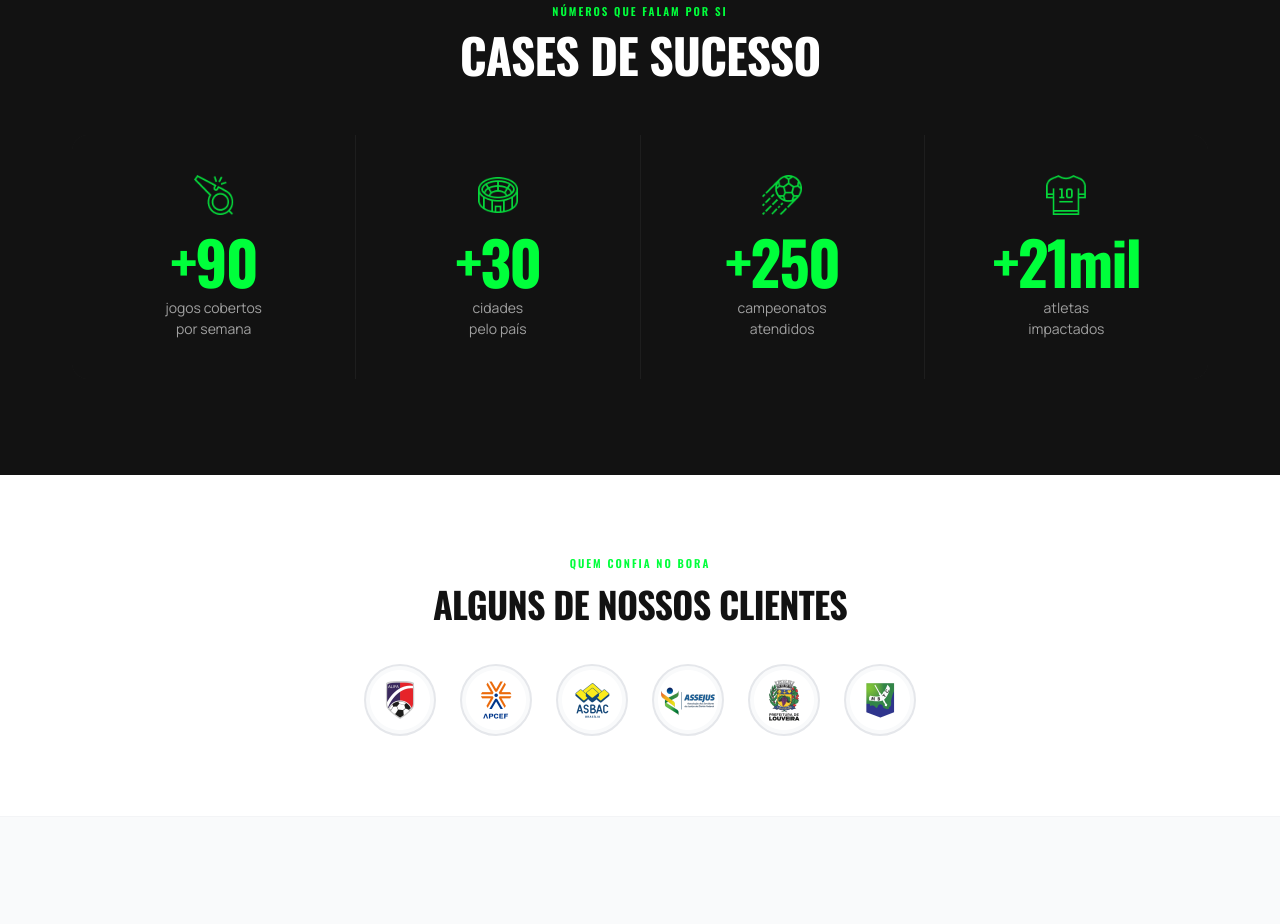
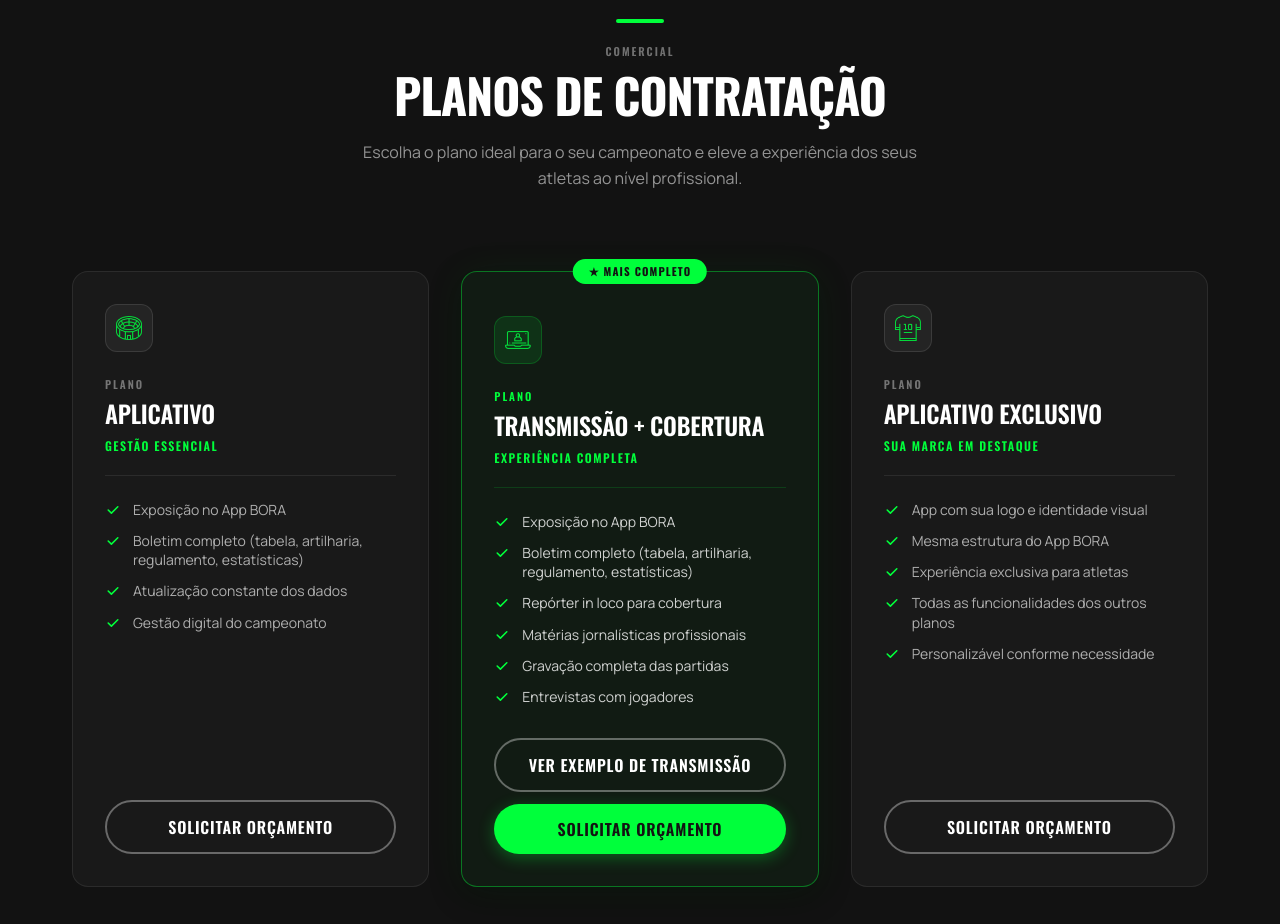
Before and after one commit to victorsilvestre/bora_site, a website: page src/index.html in a window 1280 px wide. Shown: the part 3656-4580 px from the top of the page. Drawn offline with nearby package versions, Linux system fonts and the light colour scheme.

Commit message:
inclusão seção planos no site

```diff
--- /dev/null
+++ b/src/components/planos.html
@@ -0,0 +1,187 @@
+<!-- ========== PLANOS DE CONTRATAÇÃO ========== -->
+<section id="planos" class="bg-bora-dark py-20 md:py-28 overflow-hidden">
+  <div class="container-site">
+
+    <!-- Header -->
+    <div class="text-center mb-16 md:mb-20">
+      <span class="green-bar" style="margin-left:auto;margin-right:auto;"></span>
+      <p class="section-label-dark mb-3">Comercial</p>
+      <h2 class="heading-section text-white text-3xl sm:text-4xl lg:text-5xl mb-5">
+        Planos de Contratação
+      </h2>
+      <p class="text-white/55 text-base leading-relaxed max-w-xl mx-auto">
+        Escolha o plano ideal para o seu campeonato e eleve a experiência dos seus atletas ao nível profissional.
+      </p>
+    </div>
+
+    <!-- Plans Grid -->
+    <div class="grid grid-cols-1 md:grid-cols-3 gap-6 lg:gap-8 items-stretch">
+
+      <!-- ── Plano Aplicativo ── -->
+      <div class="plan-card flex flex-col">
+        <!-- Icon -->
+        <div class="w-12 h-12 rounded-xl flex items-center justify-center mb-6 p-2.5"
+             style="background:rgba(255,255,255,0.05); border:1px solid rgba(255,255,255,0.1);">
+          <img src="./assets/icons/icon_estadio.png" alt="" aria-hidden="true"
+               class="w-full h-full object-contain"
+               style="filter: invert(54%) sepia(90%) saturate(600%) hue-rotate(87deg) brightness(110%);" />
+        </div>
+        <!-- Label + Name -->
+        <p class="section-label-dark mb-1">Plano</p>
+        <h3 class="heading-card text-white text-2xl mb-2">Aplicativo</h3>
+        <!-- Tagline -->
+        <p class="mb-5" style="font-family:'Oswald',sans-serif; font-size:0.75rem; font-weight:600; text-transform:uppercase; letter-spacing:0.12em; color:#00FF3B;">Gestão Essencial</p>
+        <!-- Divider -->
+        <div class="w-full h-px mb-6" style="background:rgba(255,255,255,0.08);"></div>
+        <!-- Benefits -->
+        <ul class="space-y-3 mb-8 flex-1">
+          <li class="flex items-start gap-3">
+            <svg class="w-4 h-4 flex-shrink-0 mt-0.5" fill="currentColor" viewBox="0 0 20 20" style="color:#00FF3B"><path fill-rule="evenodd" d="M16.707 5.293a1 1 0 010 1.414l-8 8a1 1 0 01-1.414 0l-4-4a1 1 0 011.414-1.414L8 12.586l7.293-7.293a1 1 0 011.414 0z" clip-rule="evenodd"/></svg>
+            <span class="text-white/65 text-sm leading-snug">Exposição no App BORA</span>
+          </li>
+          <li class="flex items-start gap-3">
+            <svg class="w-4 h-4 flex-shrink-0 mt-0.5" fill="currentColor" viewBox="0 0 20 20" style="color:#00FF3B"><path fill-rule="evenodd" d="M16.707 5.293a1 1 0 010 1.414l-8 8a1 1 0 01-1.414 0l-4-4a1 1 0 011.414-1.414L8 12.586l7.293-7.293a1 1 0 011.414 0z" clip-rule="evenodd"/></svg>
+            <span class="text-white/65 text-sm leading-snug">Boletim completo (tabela, artilharia, regulamento, estatísticas)</span>
+          </li>
+          <li class="flex items-start gap-3">
+            <svg class="w-4 h-4 flex-shrink-0 mt-0.5" fill="currentColor" viewBox="0 0 20 20" style="color:#00FF3B"><path fill-rule="evenodd" d="M16.707 5.293a1 1 0 010 1.414l-8 8a1 1 0 01-1.414 0l-4-4a1 1 0 011.414-1.414L8 12.586l7.293-7.293a1 1 0 011.414 0z" clip-rule="evenodd"/></svg>
+            <span class="text-white/65 text-sm leading-snug">Atualização constante dos dados</span>
+          </li>
+          <li class="flex items-start gap-3">
+            <svg class="w-4 h-4 flex-shrink-0 mt-0.5" fill="currentColor" viewBox="0 0 20 20" style="color:#00FF3B"><path fill-rule="evenodd" d="M16.707 5.293a1 1 0 010 1.414l-8 8a1 1 0 01-1.414 0l-4-4a1 1 0 011.414-1.414L8 12.586l7.293-7.293a1 1 0 011.414 0z" clip-rule="evenodd"/></svg>
+            <span class="text-white/65 text-sm leading-snug">Gestão digital do campeonato</span>
+          </li>
+        </ul>
+        <!-- CTA -->
+        <a href="https://wa.me/5561999999999?text=Olá%20BORA!%20Tenho%20interesse%20no%20Plano%20Aplicativo."
+           target="_blank" rel="noopener noreferrer"
+           class="btn-outline-white" style="display:flex; justify-content:center;">
+          Solicitar Orçamento
+        </a>
+      </div>
+
+      <!-- ── Plano Transmissão + Cobertura (FEATURED) ── -->
+      <div class="plan-card plan-card--featured flex flex-col relative" style="padding-top:2.75rem;">
+        <!-- Badge -->
+        <div style="position:absolute; top:-14px; left:50%; transform:translateX(-50%);">
+          <span style="
+            display:inline-flex;
+            align-items:center;
+            gap:0.3rem;
+            padding:0.25rem 1rem;
+            background:#00FF3B;
+            color:#121212;
+            font-family:'Oswald',sans-serif;
+            font-size:0.6875rem;
+            font-weight:700;
+            text-transform:uppercase;
+            letter-spacing:0.1em;
+            border-radius:9999px;
+            white-space:nowrap;
+          ">★ Mais Completo</span>
+        </div>
+        <!-- Icon -->
+        <div class="w-12 h-12 rounded-xl flex items-center justify-center mb-6 p-2.5"
+             style="background:rgba(0,255,59,0.1); border:1px solid rgba(0,255,59,0.2);">
+          <img src="./assets/icons/icon_mesa-de-corte.png" alt="" aria-hidden="true"
+               class="w-full h-full object-contain"
+               style="filter: invert(54%) sepia(90%) saturate(600%) hue-rotate(87deg) brightness(110%);" />
+        </div>
+        <!-- Label + Name -->
+        <p class="section-label mb-1">Plano</p>
+        <h3 class="heading-card text-white text-2xl mb-2">Transmissão + Cobertura</h3>
+        <!-- Tagline -->
+        <p class="mb-5" style="font-family:'Oswald',sans-serif; font-size:0.75rem; font-weight:600; text-transform:uppercase; letter-spacing:0.12em; color:#00FF3B;">Experiência Completa</p>
+        <!-- Divider -->
+        <div class="w-full h-px mb-6" style="background:rgba(0,255,59,0.15);"></div>
+        <!-- Benefits -->
+        <ul class="space-y-3 mb-8 flex-1">
+          <li class="flex items-start gap-3">
+            <svg class="w-4 h-4 flex-shrink-0 mt-0.5" fill="currentColor" viewBox="0 0 20 20" style="color:#00FF3B"><path fill-rule="evenodd" d="M16.707 5.293a1 1 0 010 1.414l-8 8a1 1 0 01-1.414 0l-4-4a1 1 0 011.414-1.414L8 12.586l7.293-7.293a1 1 0 011.414 0z" clip-rule="evenodd"/></svg>
+            <span class="text-white/80 text-sm leading-snug">Exposição no App BORA</span>
+          </li>
+          <li class="flex items-start gap-3">
+            <svg class="w-4 h-4 flex-shrink-0 mt-0.5" fill="currentColor" viewBox="0 0 20 20" style="color:#00FF3B"><path fill-rule="evenodd" d="M16.707 5.293a1 1 0 010 1.414l-8 8a1 1 0 01-1.414 0l-4-4a1 1 0 011.414-1.414L8 12.586l7.293-7.293a1 1 0 011.414 0z" clip-rule="evenodd"/></svg>
+            <span class="text-white/80 text-sm leading-snug">Boletim completo (tabela, artilharia, regulamento, estatísticas)</span>
+          </li>
+          <li class="flex items-start gap-3">
+            <svg class="w-4 h-4 flex-shrink-0 mt-0.5" fill="currentColor" viewBox="0 0 20 20" style="color:#00FF3B"><path fill-rule="evenodd" d="M16.707 5.293a1 1 0 010 1.414l-8 8a1 1 0 01-1.414 0l-4-4a1 1 0 011.414-1.414L8 12.586l7.293-7.293a1 1 0 011.414 0z" clip-rule="evenodd"/></svg>
+            <span class="text-white/80 text-sm leading-snug">Repórter in loco para cobertura</span>
+          </li>
+          <li class="flex items-start gap-3">
+            <svg class="w-4 h-4 flex-shrink-0 mt-0.5" fill="currentColor" viewBox="0 0 20 20" style="color:#00FF3B"><path fill-rule="evenodd" d="M16.707 5.293a1 1 0 010 1.414l-8 8a1 1 0 01-1.414 0l-4-4a1 1 0 011.414-1.414L8 12.586l7.293-7.293a1 1 0 011.414 0z" clip-rule="evenodd"/></svg>
+            <span class="text-white/80 text-sm leading-snug">Matérias jornalísticas profissionais</span>
+          </li>
+          <li class="flex items-start gap-3">
+            <svg class="w-4 h-4 flex-shrink-0 mt-0.5" fill="currentColor" viewBox="0 0 20 20" style="color:#00FF3B"><path fill-rule="evenodd" d="M16.707 5.293a1 1 0 010 1.414l-8 8a1 1 0 01-1.414 0l-4-4a1 1 0 011.414-1.414L8 12.586l7.293-7.293a1 1 0 011.414 0z" clip-rule="evenodd"/></svg>
+            <span class="text-white/80 text-sm leading-snug">Gravação completa das partidas</span>
+          </li>
+          <li class="flex items-start gap-3">
+            <svg class="w-4 h-4 flex-shrink-0 mt-0.5" fill="currentColor" viewBox="0 0 20 20" style="color:#00FF3B"><path fill-rule="evenodd" d="M16.707 5.293a1 1 0 010 1.414l-8 8a1 1 0 01-1.414 0l-4-4a1 1 0 011.414-1.414L8 12.586l7.293-7.293a1 1 0 011.414 0z" clip-rule="evenodd"/></svg>
+            <span class="text-white/80 text-sm leading-snug">Entrevistas com jogadores</span>
+          </li>
+        </ul>
+        <!-- CTAs -->
+        <div class="flex flex-col gap-3">
+          <a href="https://www.youtube.com/@borasolucoes" target="_blank" rel="noopener noreferrer"
+             class="btn-outline-white" style="display:flex; justify-content:center;">
+            Ver Exemplo de Transmissão
+          </a>
+          <a href="https://wa.me/5561999999999?text=Olá%20BORA!%20Tenho%20interesse%20no%20Plano%20Transmissão%20e%20Cobertura."
+             target="_blank" rel="noopener noreferrer"
+             class="btn-primary" style="display:flex; justify-content:center;">
+            Solicitar Orçamento
+          </a>
+        </div>
+      </div>
+
+      <!-- ── Plano Aplicativo Exclusivo ── -->
+      <div class="plan-card flex flex-col">
+        <!-- Icon -->
+        <div class="w-12 h-12 rounded-xl flex items-center justify-center mb-6 p-2.5"
+             style="background:rgba(255,255,255,0.05); border:1px solid rgba(255,255,255,0.1);">
+          <img src="./assets/icons/icon_camisa.png" alt="" aria-hidden="true"
+               class="w-full h-full object-contain"
+               style="filter: invert(54%) sepia(90%) saturate(600%) hue-rotate(87deg) brightness(110%);" />
+        </div>
+        <!-- Label + Name -->
+        <p class="section-label-dark mb-1">Plano</p>
+        <h3 class="heading-card text-white text-2xl mb-2">Aplicativo Exclusivo</h3>
+        <!-- Tagline -->
+        <p class="mb-5" style="font-family:'Oswald',sans-serif; font-size:0.75rem; font-weight:600; text-transform:uppercase; letter-spacing:0.12em; color:#00FF3B;">Sua Marca em Destaque</p>
+        <!-- Divider -->
+        <div class="w-full h-px mb-6" style="background:rgba(255,255,255,0.08);"></div>
+        <!-- Benefits -->
+        <ul class="space-y-3 mb-8 flex-1">
+          <li class="flex items-start gap-3">
+            <svg class="w-4 h-4 flex-shrink-0 mt-0.5" fill="currentColor" viewBox="0 0 20 20" style="color:#00FF3B"><path fill-rule="evenodd" d="M16.707 5.293a1 1 0 010 1.414l-8 8a1 1 0 01-1.414 0l-4-4a1 1 0 011.414-1.414L8 12.586l7.293-7.293a1 1 0 011.414 0z" clip-rule="evenodd"/></svg>
+            <span class="text-white/65 text-sm leading-snug">App com sua logo e identidade visual</span>
+          </li>
+          <li class="flex items-start gap-3">
+            <svg class="w-4 h-4 flex-shrink-0 mt-0.5" fill="currentColor" viewBox="0 0 20 20" style="color:#00FF3B"><path fill-rule="evenodd" d="M16.707 5.293a1 1 0 010 1.414l-8 8a1 1 0 01-1.414 0l-4-4a1 1 0 011.414-1.414L8 12.586l7.293-7.293a1 1 0 011.414 0z" clip-rule="evenodd"/></svg>
+            <span class="text-white/65 text-sm leading-snug">Mesma estrutura do App BORA</span>
+          </li>
+          <li class="flex items-start gap-3">
+            <svg class="w-4 h-4 flex-shrink-0 mt-0.5" fill="currentColor" viewBox="0 0 20 20" style="color:#00FF3B"><path fill-rule="evenodd" d="M16.707 5.293a1 1 0 010 1.414l-8 8a1 1 0 01-1.414 0l-4-4a1 1 0 011.414-1.414L8 12.586l7.293-7.293a1 1 0 011.414 0z" clip-rule="evenodd"/></svg>
+            <span class="text-white/65 text-sm leading-snug">Experiência exclusiva para atletas</span>
+          </li>
+          <li class="flex items-start gap-3">
+            <svg class="w-4 h-4 flex-shrink-0 mt-0.5" fill="currentColor" viewBox="0 0 20 20" style="color:#00FF3B"><path fill-rule="evenodd" d="M16.707 5.293a1 1 0 010 1.414l-8 8a1 1 0 01-1.414 0l-4-4a1 1 0 011.414-1.414L8 12.586l7.293-7.293a1 1 0 011.414 0z" clip-rule="evenodd"/></svg>
+            <span class="text-white/65 text-sm leading-snug">Todas as funcionalidades dos outros planos</span>
+          </li>
+          <li class="flex items-start gap-3">
+            <svg class="w-4 h-4 flex-shrink-0 mt-0.5" fill="currentColor" viewBox="0 0 20 20" style="color:#00FF3B"><path fill-rule="evenodd" d="M16.707 5.293a1 1 0 010 1.414l-8 8a1 1 0 01-1.414 0l-4-4a1 1 0 011.414-1.414L8 12.586l7.293-7.293a1 1 0 011.414 0z" clip-rule="evenodd"/></svg>
+            <span class="text-white/65 text-sm leading-snug">Personalizável conforme necessidade</span>
+          </li>
+        </ul>
+        <!-- CTA -->
+        <a href="https://wa.me/5561999999999?text=Olá%20BORA!%20Tenho%20interesse%20no%20Plano%20Aplicativo%20Exclusivo."
+           target="_blank" rel="noopener noreferrer"
+           class="btn-outline-white" style="display:flex; justify-content:center;">
+          Solicitar Orçamento
+        </a>
+      </div>
+
+    </div>
+  </div>
+</section>
--- a/src/css/styles.css
+++ b/src/css/styles.css
@@ -351,6 +351,28 @@
   transform: translateY(-3px);
 }
 
+/* ---- PLAN CARDS ---- */
+.plan-card {
+  border-radius: 16px;
+  background: rgba(255,255,255,0.03);
+  border: 1px solid rgba(255,255,255,0.08);
+  padding: 2rem;
+  transition: border-color 0.25s ease, transform 0.25s ease;
+}
+.plan-card:hover {
+  border-color: rgba(0,255,59,0.2);
+  transform: translateY(-4px);
+}
+.plan-card--featured {
+  background: rgba(0,255,59,0.04);
+  border-color: rgba(0,255,59,0.4);
+  box-shadow: 0 0 40px rgba(0,255,59,0.06), 0 8px 32px rgba(0,0,0,0.3);
+}
+.plan-card--featured:hover {
+  border-color: rgba(0,255,59,0.65);
+  transform: translateY(-4px);
+}
+
 /* ---- FAQ ---- */
 .faq-item { border-bottom: 1px solid #E5E7EB; }
 .faq-item:first-child { border-top: 1px solid #E5E7EB; }
--- a/src/js/main.js
+++ b/src/js/main.js
@@ -6,6 +6,7 @@
   'sobre',
   'missao-visao-valores',
   'produtos-servicos',
+  'planos',
   'cases',
   'clientes',
   'feedback',
```
Also changed, not shown: .claude/settings.local.json.
